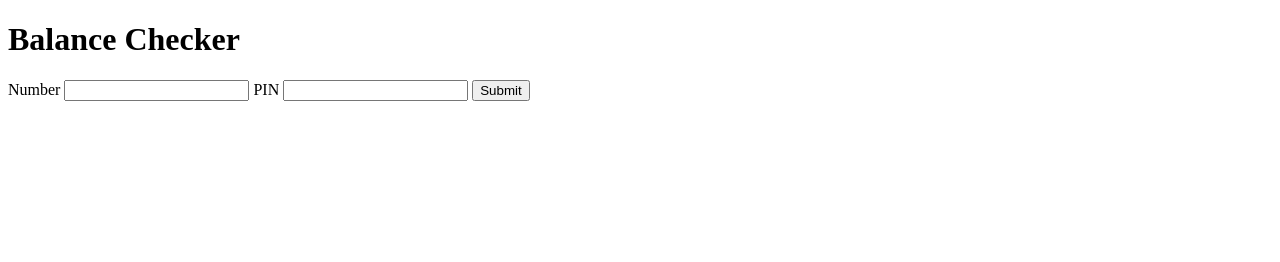
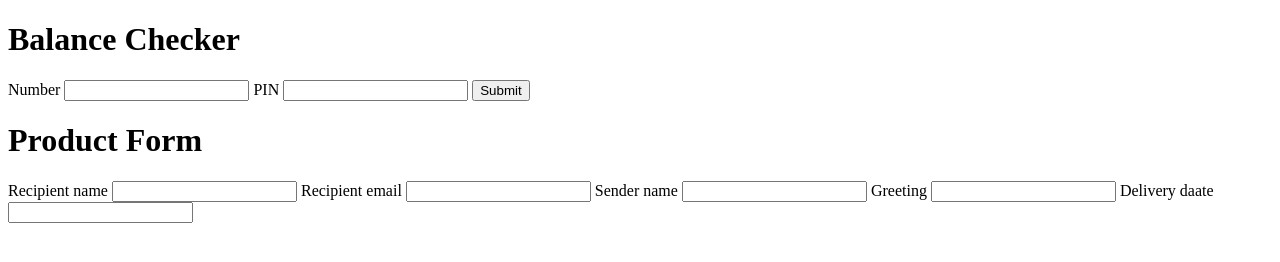
Before and after one commit to runcardigan/cardigan-js, a website built with Vite: page index.html in a window 1280 px wide. Built offline with nearby package versions, Linux system fonts and the light colour scheme.

Commit message:
Add product form support

```diff
--- a/index.html
+++ b/index.html
@@ -28,6 +28,36 @@
       </button>
     </form>
 
+    <h1>Product Form</h1>
+    <form data-section="template--18263145808169__main">
+      <div data-cardigan-product-form="form">
+        <label>
+          Recipient name
+          <input data-cardigan-product-form="recipient-name" type="text" name="properties[_recipient_name]" value="" />
+        </label>
+
+        <label>
+          Recipient email
+          <input data-cardigan-product-form="recipient-email" type="email" name="properties[_recipient_email]" value="" />
+        </label>
+
+        <label>
+          Sender name
+          <input data-cardigan-product-form="sender-name" type="text" name="properties[_sender_name]" value="" />
+        </label>
+
+        <label>
+          Greeting
+          <input data-cardigan-product-form="greeting" type="text" name="properties[_greeting]" value="" />
+        </label>
+
+        <label>
+          Delivery daate
+          <input data-cardigan-product-form="delivery-date" type="text" name="properties[_delivery_date]" value="" />
+        </label>
+      </div>
+    </form>
+
     <script id="cardigan-config" type="application/json">
       {
         "endpoint": "https://cardigan-dev.au.ngrok.io/api/v1",
--- a/src/lib/cardigan.js
+++ b/src/lib/cardigan.js
@@ -1,5 +1,6 @@
 import { ApiClient } from "./api_client";
 import { BalanceChecker } from "./balance_checker/balance_checker";
+import { ProductForm } from "./product_form/product_form";
 
 export class Cardigan {
 
@@ -7,6 +8,7 @@ export class Cardigan {
     const api = new ApiClient(config);
     this.api = api;
     this.balanceChecker = new BalanceChecker(document, api, config);
+    this.productForm = new ProductForm(document, api, config);
   }
 
 }
--- a/src/lib/constants.js
+++ b/src/lib/constants.js
@@ -3,3 +3,11 @@ export const SELECTOR_BALANCE_CHECKER_NUMBER = '[data-cardigan-balance-checker="
 export const SELECTOR_BALANCE_CHECKER_PIN = '[data-cardigan-balance-checker="pin"]';
 export const SELECTOR_BALANCE_CHECKER_RESULT = '[data-cardigan-balance-checker="result"]';
 export const SELECTOR_BALANCE_CHECKER_SUBMIT = '[data-cardigan-balance-checker="submit"]';
+
+export const SELECTOR_PRODUCT_FORM_FORM = '[data-cardigan-product-form="form"]';
+export const SELECTOR_PRODUCT_FORM_RECIPIENT_NAME = '[data-cardigan-product-form="recipient-name"]';
+export const SELECTOR_PRODUCT_FORM_RECIPIENT_EMAIL = '[data-cardigan-product-form="recipient-email"]';
+export const SELECTOR_PRODUCT_FORM_SENDER_NAME = '[data-cardigan-product-form="sender-name"]';
+export const SELECTOR_PRODUCT_FORM_GREETING = '[data-cardigan-product-form="greeting"]';
+export const SELECTOR_PRODUCT_FORM_DELIVERY_DATE = '[data-cardigan-product-form="delivery-date"]';
+export const SELECTOR_PRODUCT_FORM_PARENT_SECTION = '[data-section]';
--- /dev/null
+++ b/src/lib/product_form/product_form.js
@@ -0,0 +1,40 @@
+import {
+  SELECTOR_PRODUCT_FORM_FORM,
+} from "../constants";
+import { ProductFormForm } from "./product_form_form";
+
+export class ProductForm {
+
+  constructor(document, api, config) {
+    this.document = document;
+    this.api = api;
+    this.config = config;
+
+    this.initialise();
+  }
+
+  initialise() {
+    this.debug('initialise()');
+
+    const { document, api, config } = this;
+
+    // initialise all product forms on the page
+    document.querySelectorAll(SELECTOR_PRODUCT_FORM_FORM).forEach(formElement => {
+      // skip if the form is already initialised
+      if(formElement.dataset.cardigan === 'true') {
+        return;
+      }
+
+      new ProductFormForm(formElement, api, config);
+    });
+  }
+
+  debug(...args) {
+    if(!this.config.debug) {
+      return;
+    }
+
+    console.log('[Cardigan Product Form]', ...args);
+  }
+
+}
--- /dev/null
+++ b/src/lib/product_form/product_form_form.js
@@ -0,0 +1,73 @@
+import {
+  SELECTOR_PRODUCT_FORM_RECIPIENT_NAME,
+  SELECTOR_PRODUCT_FORM_RECIPIENT_EMAIL,
+  SELECTOR_PRODUCT_FORM_SENDER_NAME,
+  SELECTOR_PRODUCT_FORM_GREETING,
+  SELECTOR_PRODUCT_FORM_DELIVERY_DATE,
+  SELECTOR_PRODUCT_FORM_PARENT_SECTION
+} from "../constants";
+
+export class ProductFormForm {
+
+  constructor(formElement, api, config) {
+    this.formElement = formElement;
+    this.api = api;
+    this.config = config;
+
+    this.initialise();
+  }
+
+  initialise() {
+    this.debug('initialise()');
+
+    const { formElement } = this;
+
+    // store references to other elements
+    this.recipientNameElement = formElement.querySelector(SELECTOR_PRODUCT_FORM_RECIPIENT_NAME);
+    this.recipientEmailElement = formElement.querySelector(SELECTOR_PRODUCT_FORM_RECIPIENT_EMAIL);
+    this.senderNameElement = formElement.querySelector(SELECTOR_PRODUCT_FORM_SENDER_NAME);
+    this.greetingElement = formElement.querySelector(SELECTOR_PRODUCT_FORM_GREETING);
+    this.deliveryDateElement = formElement.querySelector(SELECTOR_PRODUCT_FORM_DELIVERY_DATE);
+
+    // add `form` attributes to input elements from the parent section
+    // this ensures that on typical Shopify themes, line item properties are included in the add to cart request
+    this.addProductFormAttributesFromParentSection();
+
+    // mark this form element as initialised
+    formElement.dataset.cardigan = 'true';
+  }
+
+  addProductFormAttributesFromParentSection() {
+    this.debug('addProductFormAttributesFromParentSection()');
+
+    const parentSectionElement = this.formElement.closest(SELECTOR_PRODUCT_FORM_PARENT_SECTION);
+
+    if(!parentSectionElement) {
+      return;
+    }
+
+    const sectionIdMatch = parentSectionElement.getAttribute('data-section').match(/\d+/);
+
+    if(!sectionIdMatch) {
+      return;
+    }
+
+    const sectionId = sectionIdMatch[0];
+    const productFormId = `product-form-${sectionId}`;
+
+    this.recipientNameElement && this.recipientNameElement.setAttribute('form', productFormId);
+    this.recipientEmailElement && this.recipientEmailElement.setAttribute('form', productFormId);
+    this.senderNameElement && this.senderNameElement.setAttribute('form', productFormId);
+    this.greetingElement && this.greetingElement.setAttribute('form', productFormId);
+    this.deliveryDateElement && this.deliveryDateElement.setAttribute('form', productFormId);
+  }
+
+  debug(...args) {
+    if(!this.config.debug) {
+      return;
+    }
+
+    console.log('[Cardigan Product Form Form]', ...args);
+  }
+
+}
```
Also changed, not shown: src/lib/balance_checker/balance_checker_form.js.
